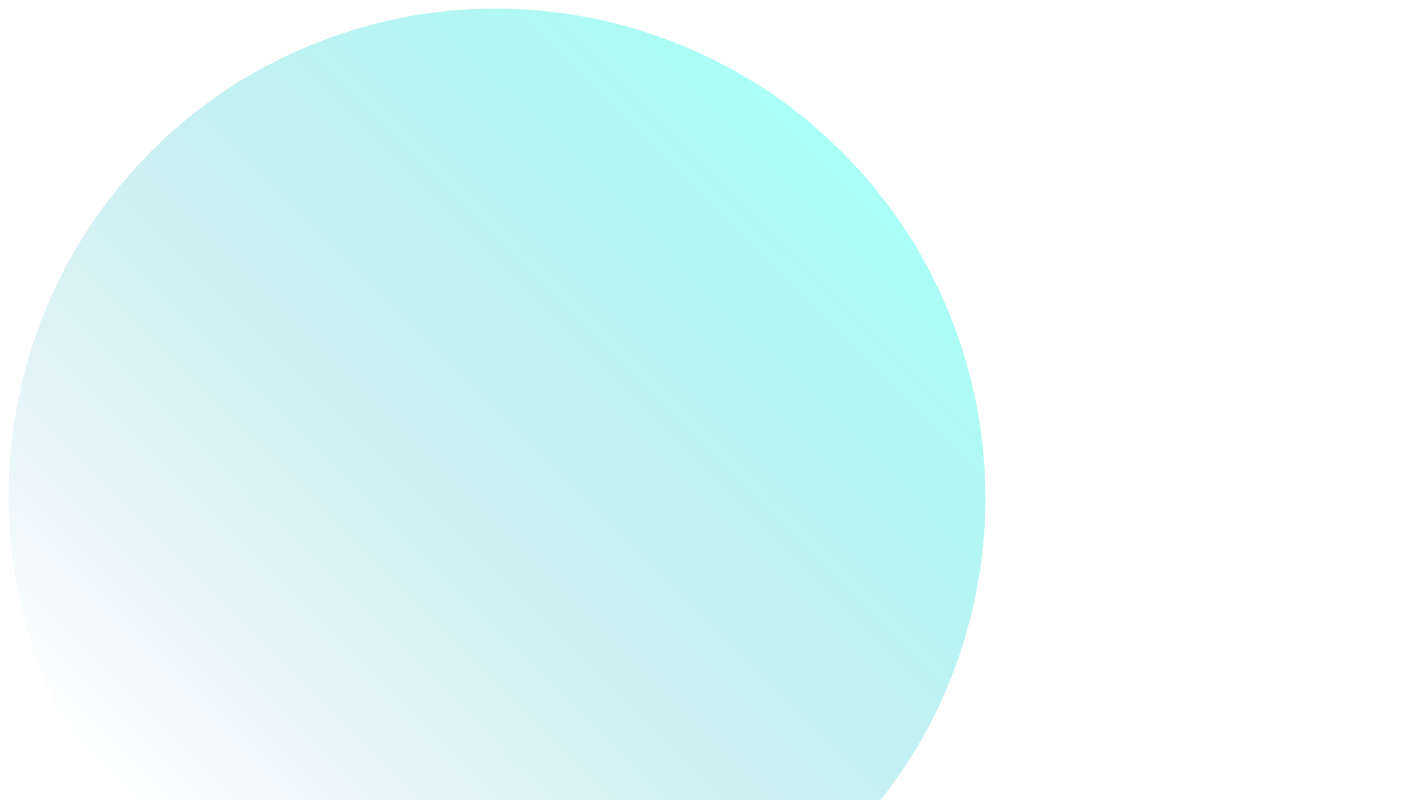
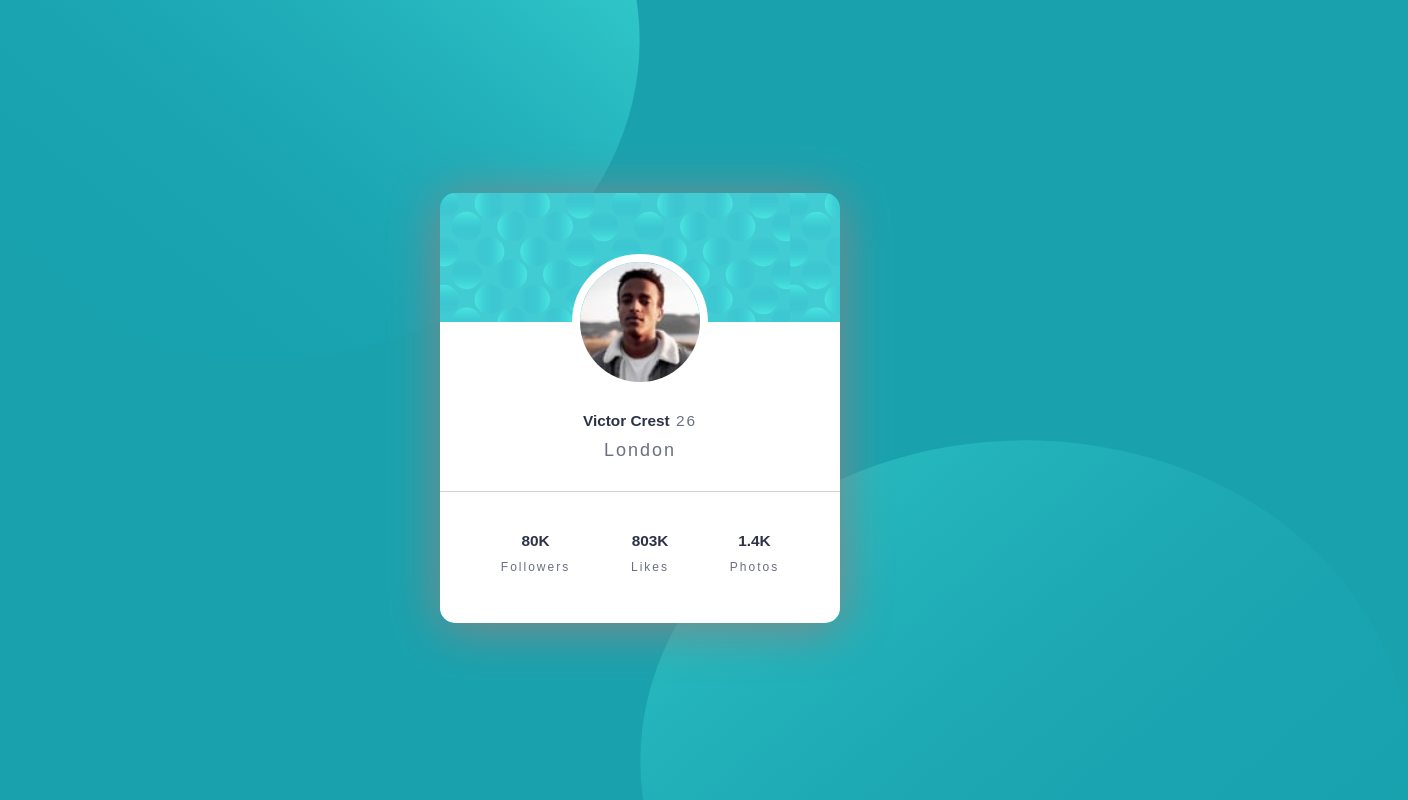
Before and after one commit to mortalcode/profile-card-component-main, a plain HTML site: page index.html in a window 1280 px wide. Shown: the top 800 px of the page, 1408 px wide, since content can reach past the window. Drawn offline with Linux system fonts and the light colour scheme.

Commit message:
Update index.html
the link to css was wrong and now is fixed

```diff
--- a/index.html
+++ b/index.html
@@ -4,7 +4,7 @@
     <meta charset="UTF-8" />
     <meta name="viewport" content="width=device-width, initial-scale=1.0" />
     <title>Document</title>
-    <link rel="stylesheet" href="newstyle.css" />
+    <link rel="stylesheet" href="style.css" />
   </head>
 
   <body>
```
